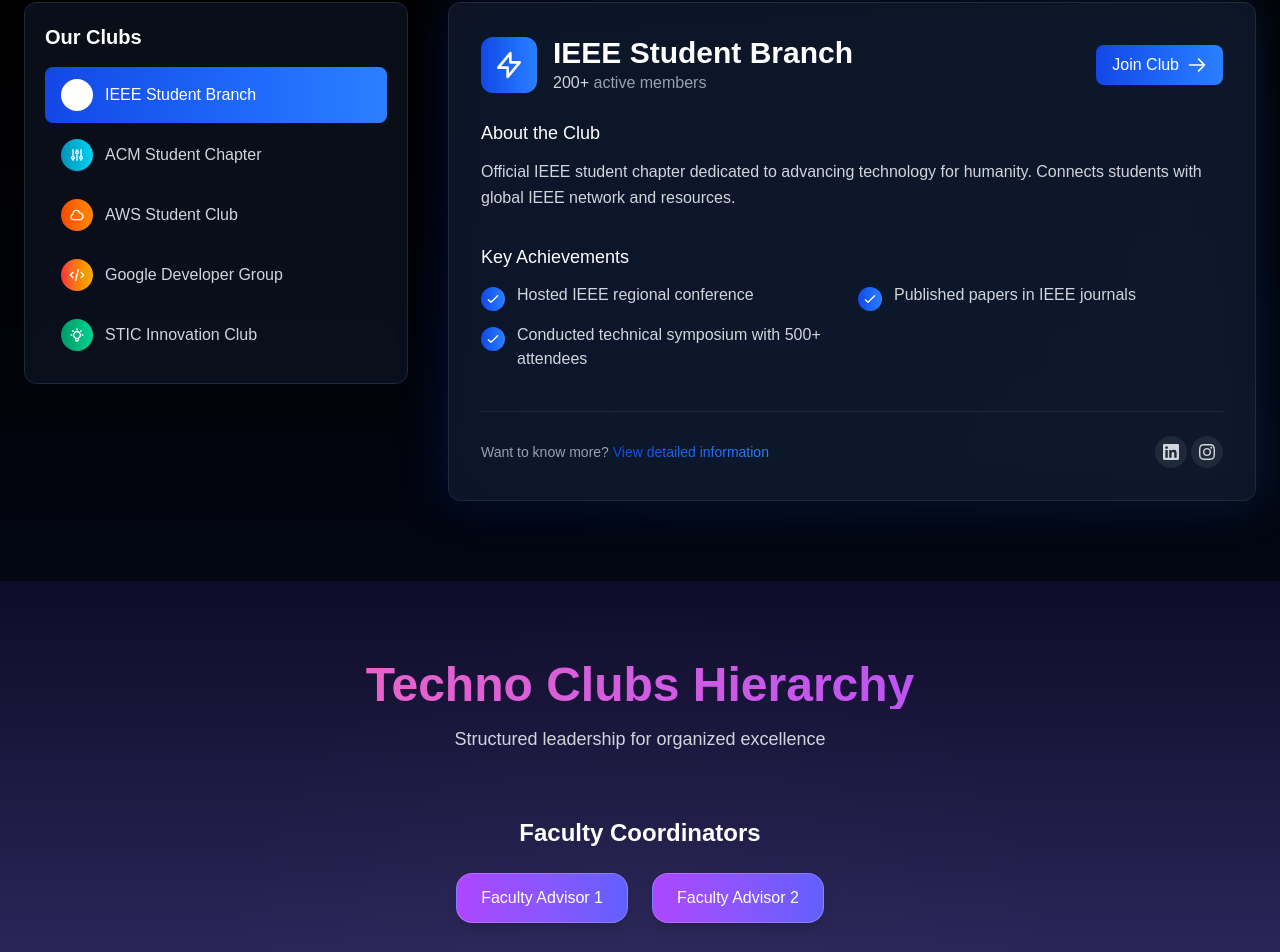
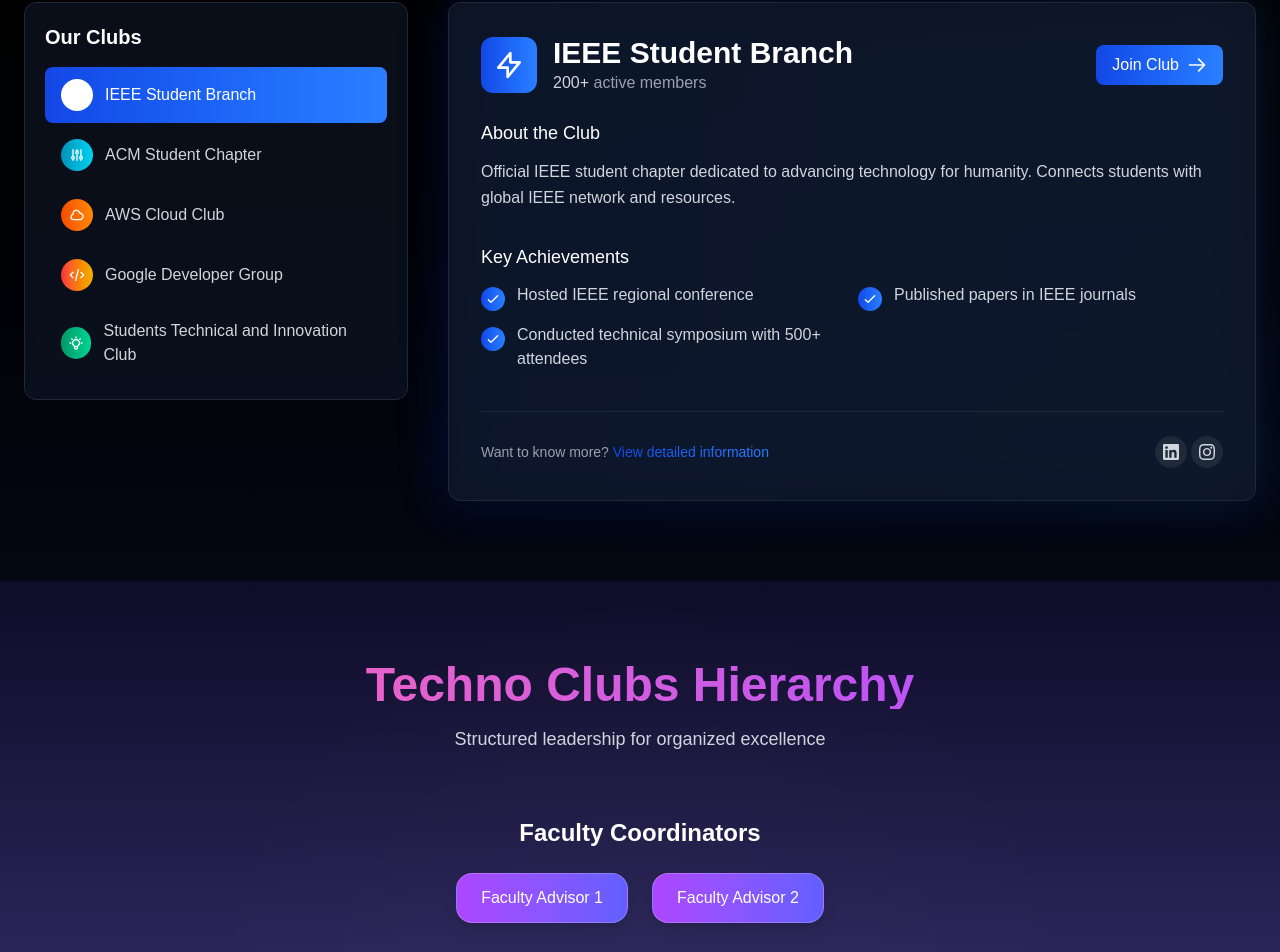
Before and after one commit to Agrawal-Rajat/techno-club-website, a Next.js app: page / in a window 1280 px wide. Shown: the part 1213-2165 px from the top of the page. Built offline with nearby package versions, Linux system fonts and the light colour scheme; no server answers.

Commit message:
Change in club section

```diff
--- a/src/components/ClubsSection.tsx
+++ b/src/components/ClubsSection.tsx
@@ -64,18 +64,18 @@
     color: 'from-cyan-600 to-cyan-400',
     icon: 'M12 6V4m0 2a2 2 0 100 4m0-4a2 2 0 110 4m-6 8a2 2 0 100-4m0 4a2 2 0 110-4m0 4v2m0-6V4m6 6v10m6-2a2 2 0 100-4m0 4a2 2 0 110-4m0 4v2m0-6V4',
     members: 180,
-    achievements: ['ACM INDIA Regional Coordinators instead of distinguished award'],
+    achievements: ['ACM INDIA Regional Coordinators '],
     linkedinUrl: 'https://www.linkedin.com/company/acm-student-chapter-medicaps/',
     instagramUrl: 'https://www.instagram.com/medicaps_acm?igsh=dDJlNXAxeWZmdmEw'
   },
   {
     id: 'aws',
-    name: 'AWS Student Club',
+    name: 'AWS Cloud Club',
     description: 'Learn about cloud computing with Amazon Web Services. Focus on cloud architecture, serverless computing, and AWS certifications.',
     color: 'from-orange-600 to-orange-400',
     icon: 'M3 15a4 4 0 004 4h9a5 5 0 10-.1-9.999 5.002 5.002 0 10-9.78 2.096A4.001 4.001 0 003 15z',
     members: 120,
-    achievements: ['AWS Cloud Club', 'Organized 2 Pan-India Placement Drills with participation from 70+ universities',
+    achievements: ['Organized 2 Pan-India Placement Drills with participation from 70+ universities',
       'Educated 1000+ students on AWS through impactful sessions & workshops',
       'Recognized among the Top 5 AWS Cloud Clubs in India  by AWS Educate'],
     linkedinUrl: 'https://www.linkedin.com/company/aws-next/',
@@ -95,7 +95,7 @@
   },
   {
     id: 'stic',
-    name: 'STIC Innovation Club',
+    name: 'Students Technical and  Innovation Club',
     description: 'Science and Technology Innovation Cell promoting research and innovation. Interdisciplinary projects addressing real-world challenges.',
     color: 'from-emerald-600 to-emerald-400',
     icon: 'M9.663 17h4.673M12 3v1m6.364 1.636l-.707.707M21 12h-1M4 12H3m3.343-5.657l-.707-.707m2.828 9.9a5 5 0 117.072 0l-.548.547A3.374 3.374 0 0014 18.469V19a2 2 0 11-4 0v-.531c0-.895-.356-1.754-.988-2.386l-.548-.547z',
@@ -274,4 +274,5 @@
   );
 };
 
+
 export default ClubsSection;
```
